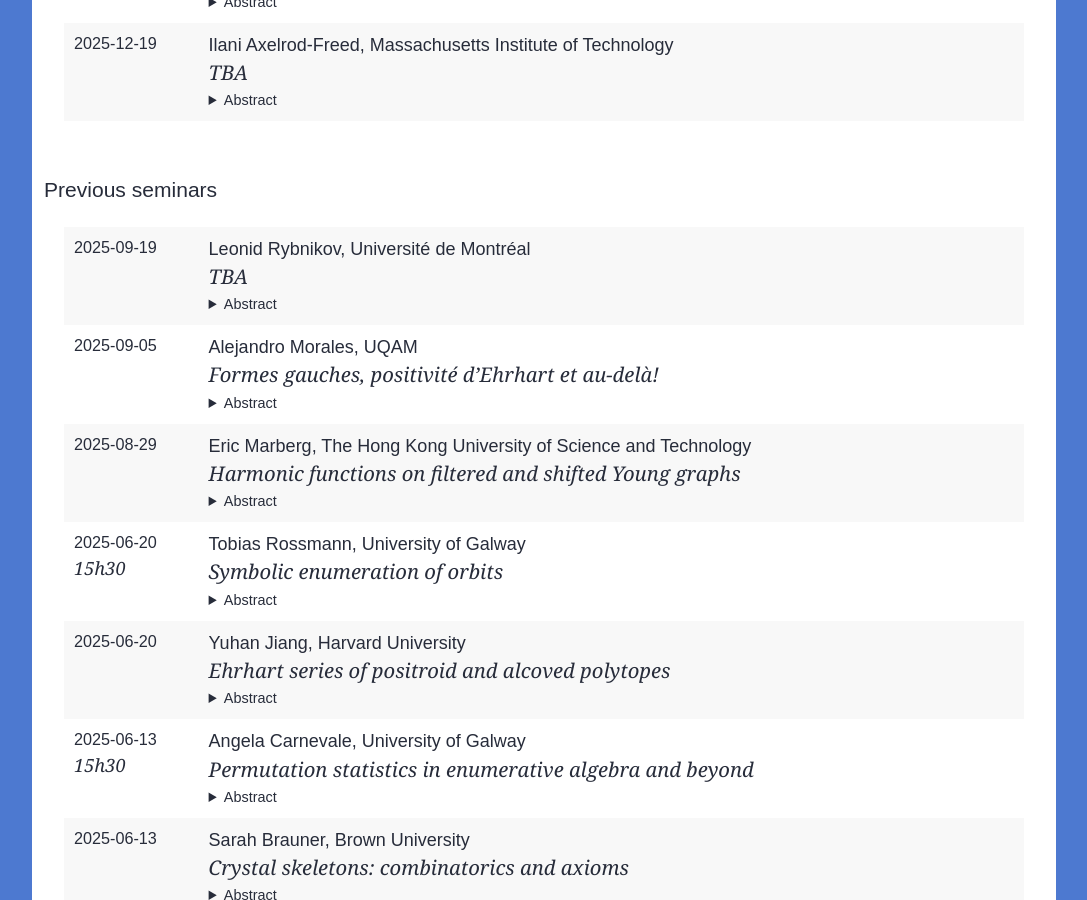
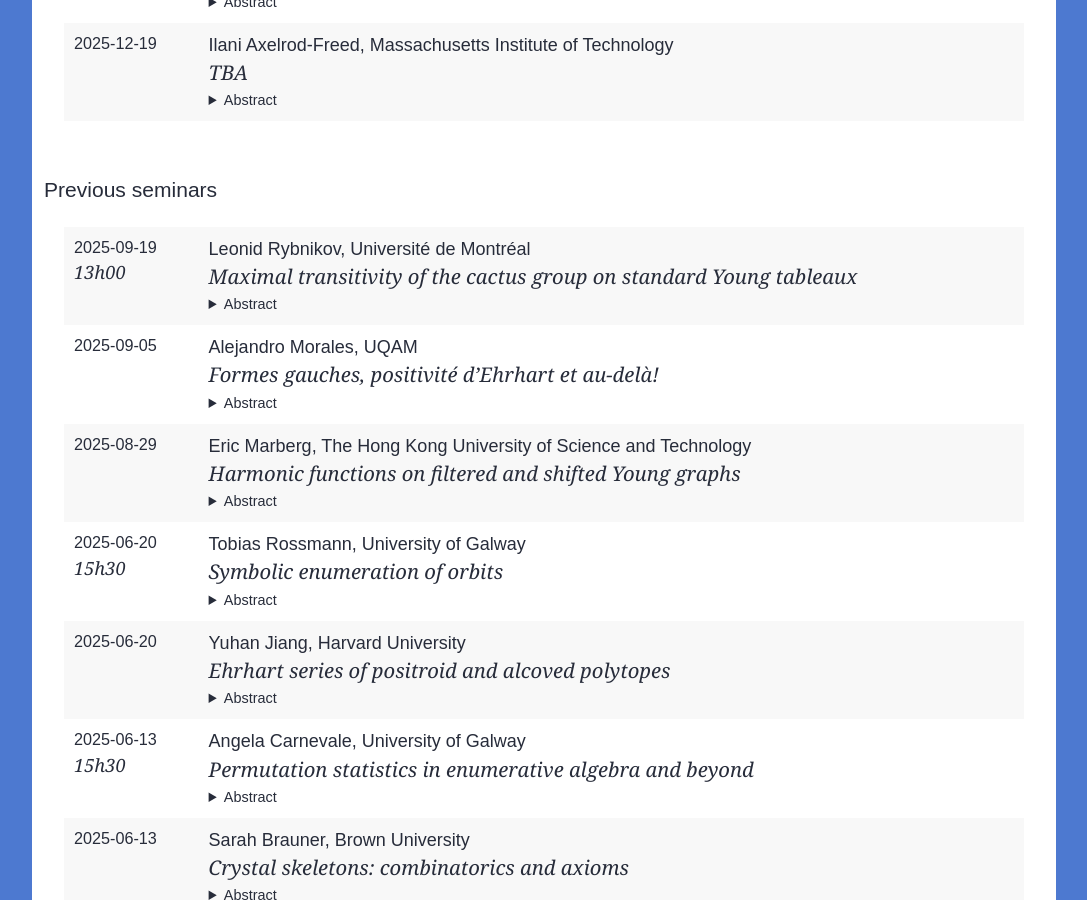
Before and after one commit to lacim-uqam/lacim-uqam.github.io, a Jekyll site: the page built from en/seminar.md, in a window 1280 px wide and 900 px high, scrolled down 1263 px. Shown: the whole window, without its empty margins (96-1183 px from the left). Built offline with Jekyll 4.4.1, drawn with Linux system fonts in a browser that asks for light colours; formulas are drawn with MathJax 3; our own code applies the rules of GitHub Pages for plain Markdown files; some of the changed lines change nothing that is shown.

Commit message:
add Rybnikov's title and abstract for the lacim seminar

```diff
--- a/_data/lacim-seminar.yml
+++ b/_data/lacim-seminar.yml
@@ -45,10 +45,23 @@
 - speaker: Leonid Rybnikov
   affiliation: Université de Montréal
   title: >
-    TBA
+    Maximal transitivity of the cactus group on standard Young tableaux
   date: 2025-09-19
+  time: 13h00
   abstract: >
-    TBA
+    (Joint work with Sophia Liao)
+    The action of the cactus group on Young tableaux of a given shape goes back
+    to Berenstein and Kirillov and arises naturally in the study of crystal
+    bases and quantum integrable systems. We show that this action is
+    2-transitive on standard Young tableaux of the shape $\lambda$ if and only
+    if $\lambda$ is not self-transpose and not a single hook. Moreover, we show
+    that in these cases, the image of the cactus group in the permutation group
+    of standard Young tableaux is either the whole permutation group or the
+    alternating group. As an application, this implies that the Galois group of
+    solutions to the Bethe ansatz in the Gaudin model attached to the Lie group
+    $GL_n$ is, in many cases, at least the alternating group. This also extends
+    the results of Sottile and White on the multiple transitivity of the Galois
+    group of Schubert calculus problems in Grassmannians to many new cases.
 
 - speaker: Alejandro Morales
   affiliation: UQAM
```
